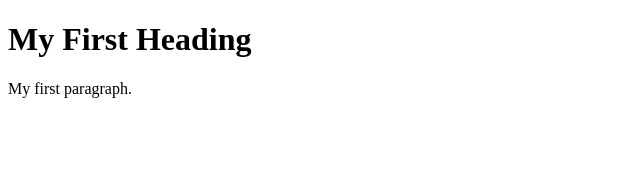
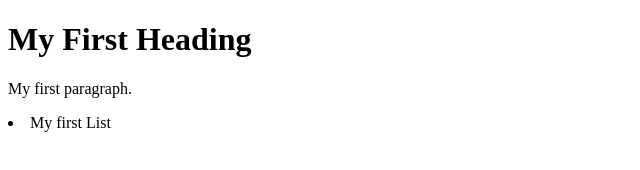
Before and after one commit to Evecandy/Landing-page, a plain HTML site: page index.html in a window 1280 px wide. Shown: the whole page, without its empty margins (0-640 px from the left). Drawn offline with Linux system fonts and the light colour scheme.

Commit message:
created a list tag

```diff
--- a/index.html
+++ b/index.html
@@ -4,6 +4,7 @@
 
 <h1>My First Heading</h1>
 <p>My first paragraph.</p>
+<li>My first List</li>
 
 </body>
 </html>
```
